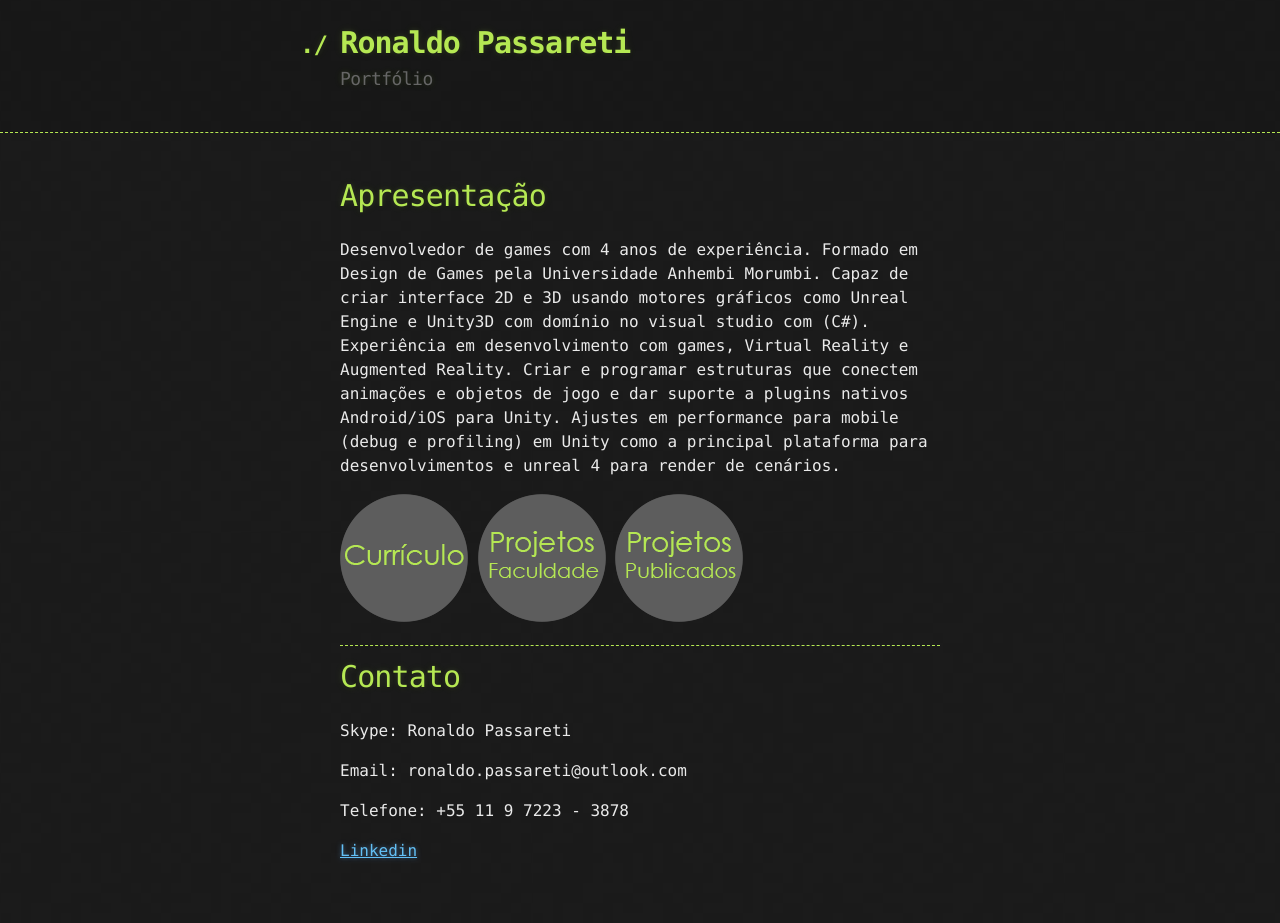
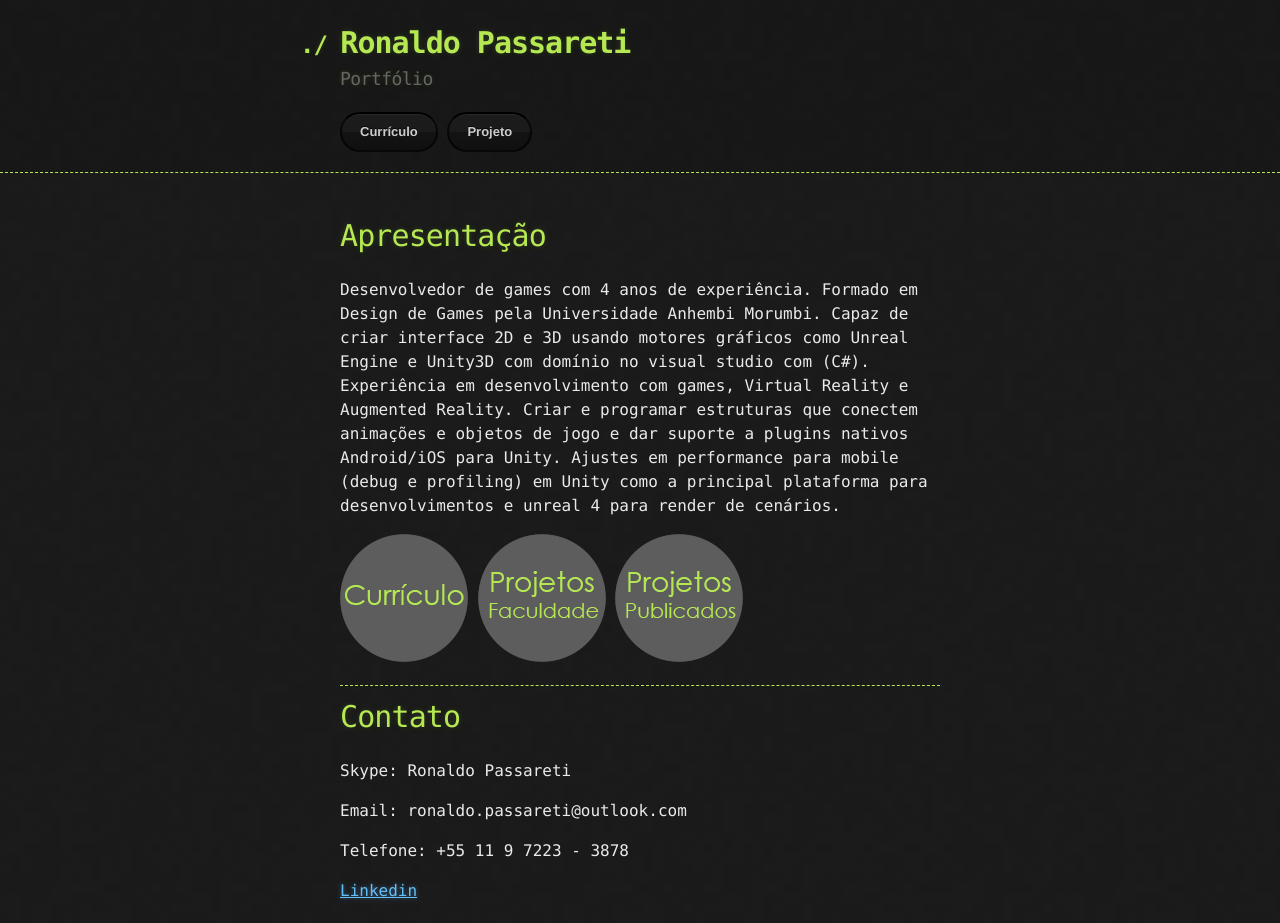
Before and after one commit to rpassareti/rpassareti.github.io, a Jekyll site: the page built from index.md, in a window 1280 px wide. Built offline with Jekyll 4.4.1, drawn with Linux system fonts in a browser that asks for light colours; our own code applies the rules of GitHub Pages for plain Markdown files; before the commit the page ends 900 px from its top, so only the background shows below that.

Commit message:
Update default.html

```diff
--- a/_layouts/default.html
+++ b/_layouts/default.html
@@ -14,6 +14,8 @@
         <h1>{{ site.title | default: site.github.repository_name }}</h1>
         <h2>{{ site.description | default: site.github.project_tagline }}</h2>
 
+        <a href="{{ https://rpassareti.github.io/curriculo }}" class="btn">Currículo</a>
+        <a href="{{ projfacul.md }}" class="btn">Projeto</a>
 
       </div>
     </header>
```
